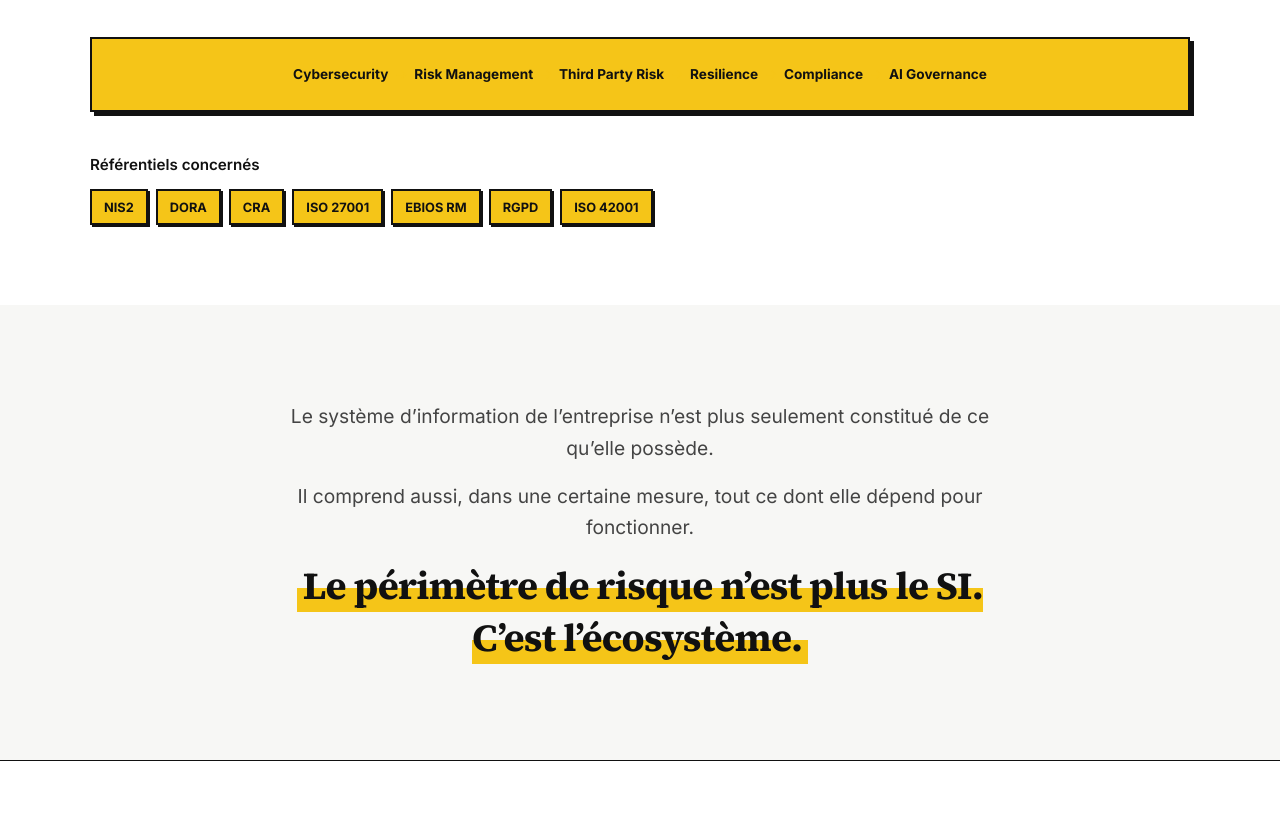
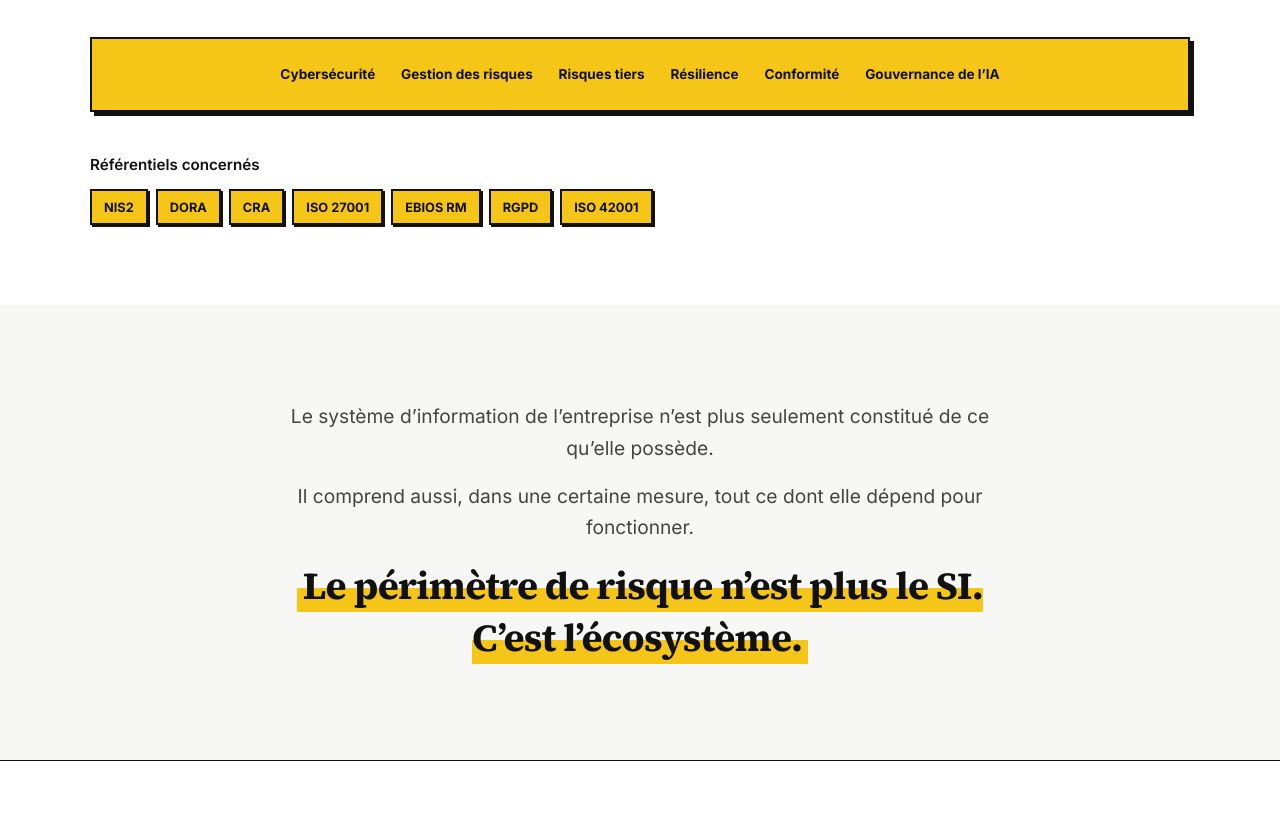
Before and after one commit to twagirumukiza/risk-perimeter-site, a plain HTML site: page index.html in a window 1280 px wide. Shown: the part 5495-6317 px from the top of the page. Drawn offline with Linux system fonts and the light colour scheme.

Commit message:
Add files via upload

```diff
--- a/index.html
+++ b/index.html
@@ -333,17 +333,17 @@
         </div>
 
         <div class="grc-chain">
-          <span>Cybersecurity</span>
+          <span data-i18n="chain.cyber">Cybersécurité</span>
           <span class="chain-arrow">→</span>
-          <span>Risk Management</span>
+          <span data-i18n="chain.risk">Gestion des risques</span>
           <span class="chain-arrow">→</span>
-          <span>Third Party Risk</span>
+          <span data-i18n="chain.third">Risques tiers</span>
           <span class="chain-arrow">→</span>
-          <span>Resilience</span>
+          <span data-i18n="chain.res">Résilience</span>
           <span class="chain-arrow">→</span>
-          <span>Compliance</span>
+          <span data-i18n="chain.comp">Conformité</span>
           <span class="chain-arrow">→</span>
-          <span>AI Governance</span>
+          <span data-i18n="chain.ai">Gouvernance de l’IA</span>
         </div>
 
         <div class="refs">
```
